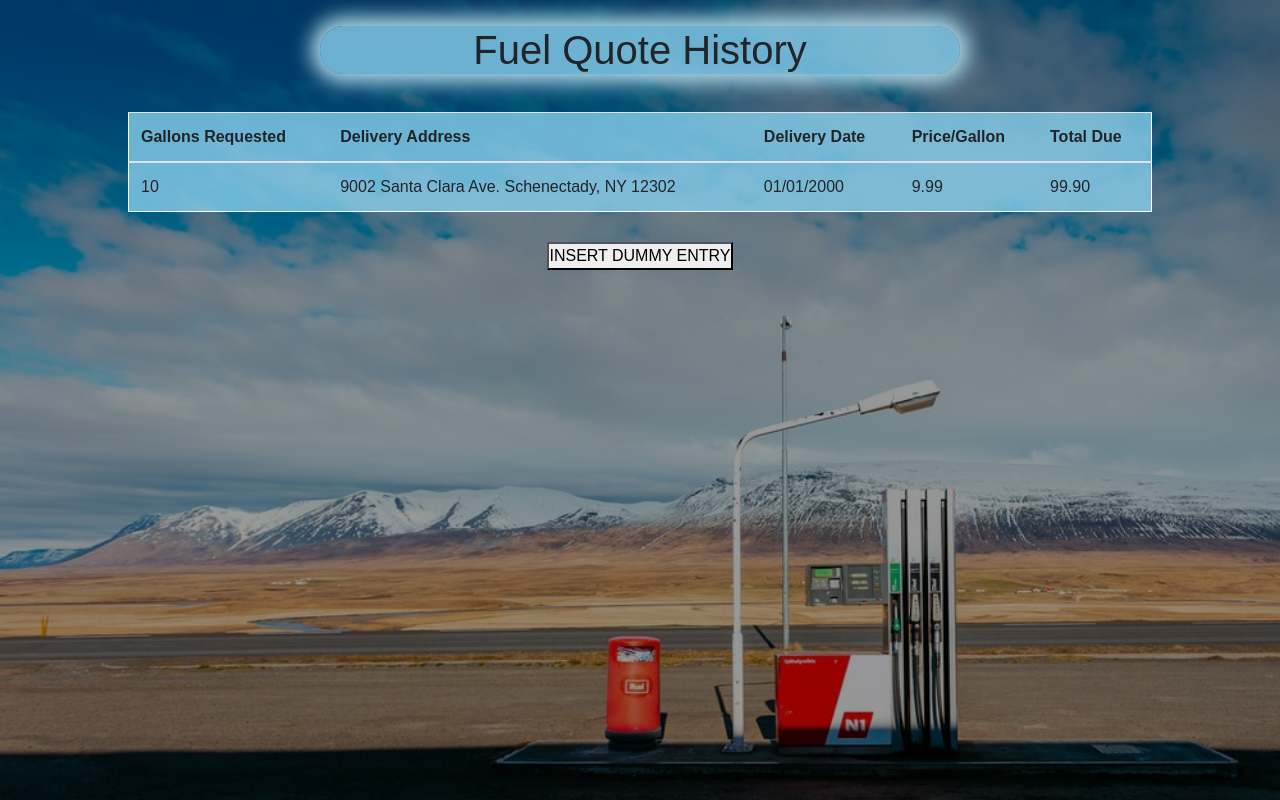
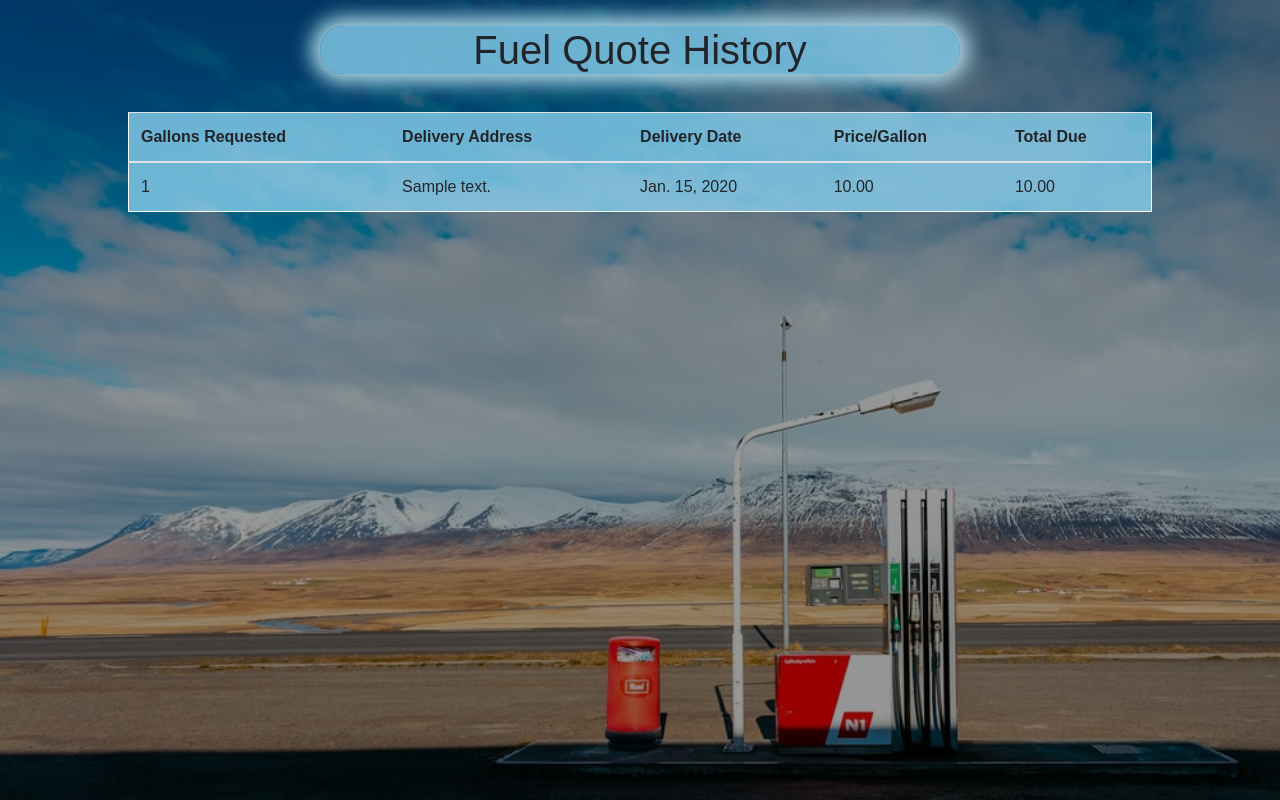
Before and after one commit to Daniel-Aguila/SoftwareDesign, a Django app: page /history/ in a window 1280 px wide. Run offline with Django 3.2, Linux system fonts and the light colour scheme; tables that the repository leaves empty hold one stand-in row (values such as "Sample post"); some libraries are stand-ins or nearby versions.

Commit message:
Update fuelQuoteHistory.html

```diff
--- a/hello/templates/fuelQuoteHistory.html
+++ b/hello/templates/fuelQuoteHistory.html
@@ -27,19 +27,19 @@
                         <th scope="col">Total Due</th>
                     </tr>
                 </thead>
+
                 <tbody>
+                    {% for post in posts %}
                     <tr>
-                        <!-- THIS ROW IS FOR INITIAL FORMATTING PURPOSES, WILL BE REMOVED LATER -->
-                        <td>10</td>
-                        <td>9002 Santa Clara Ave. Schenectady, NY 12302</td>
-                        <td>01/01/2000</td>
-                        <td>9.99</td>
-                        <td>99.90</td>
+                        <td>{{ post.gallonsReq }}</td>
+                        <td>{{ post.fullAddress }}</td>
+                        <td>{{ post.deliveryDate }}</td>
+                        <td>{{ post.pricePerGallon }}</td>
+                        <td>{{ post.totalDue }}</td>
                     </tr>
+                    {% endfor %}
                 </tbody>
             </table>
-
-            <div id="dummyEntry"> <button type="button">INSERT DUMMY ENTRY</button> </div>
 
             <!-- <script src="fuelQuoteHistory.js"></script> -->
             <script type="text/javascript" src="{% static 'fuelQuoteHistory.js' %}"></script>
```
